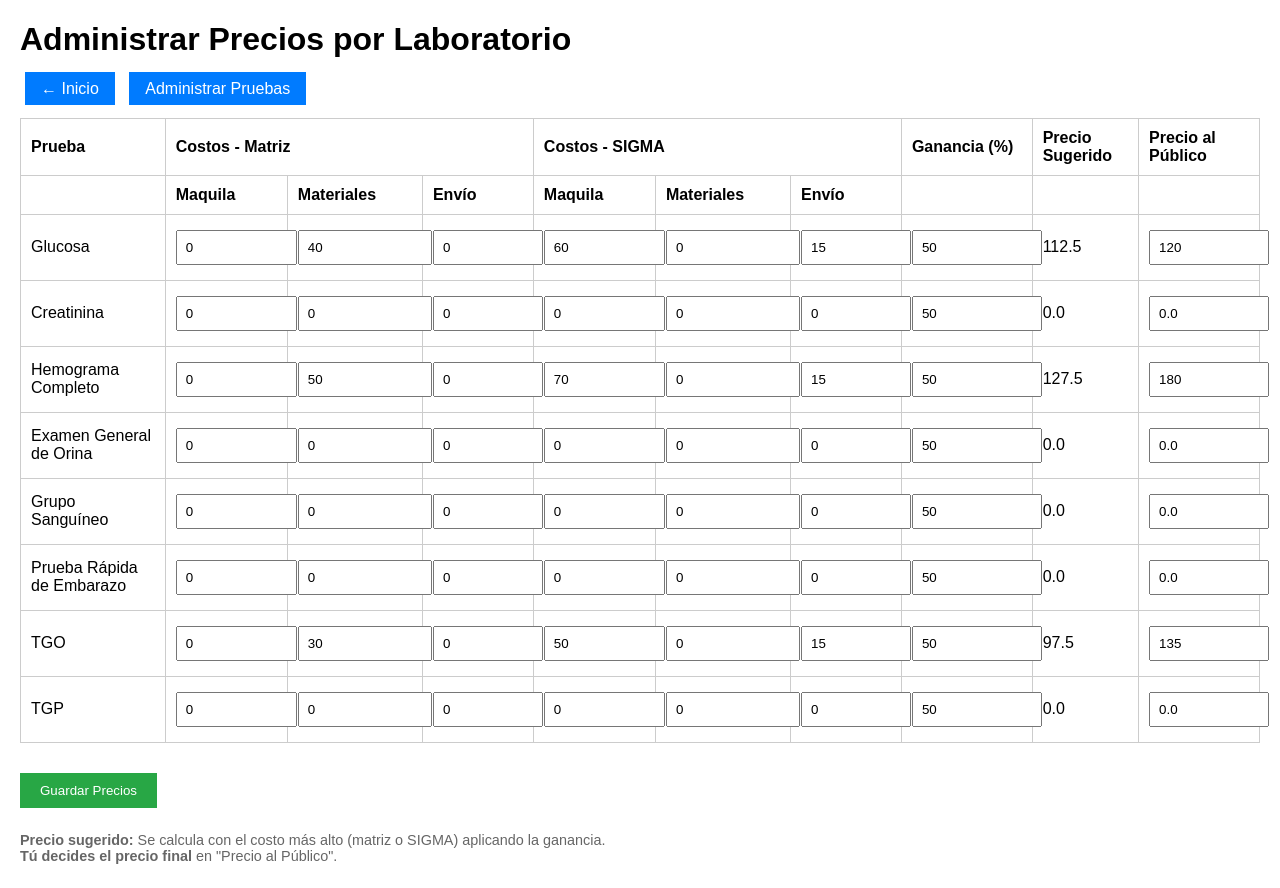
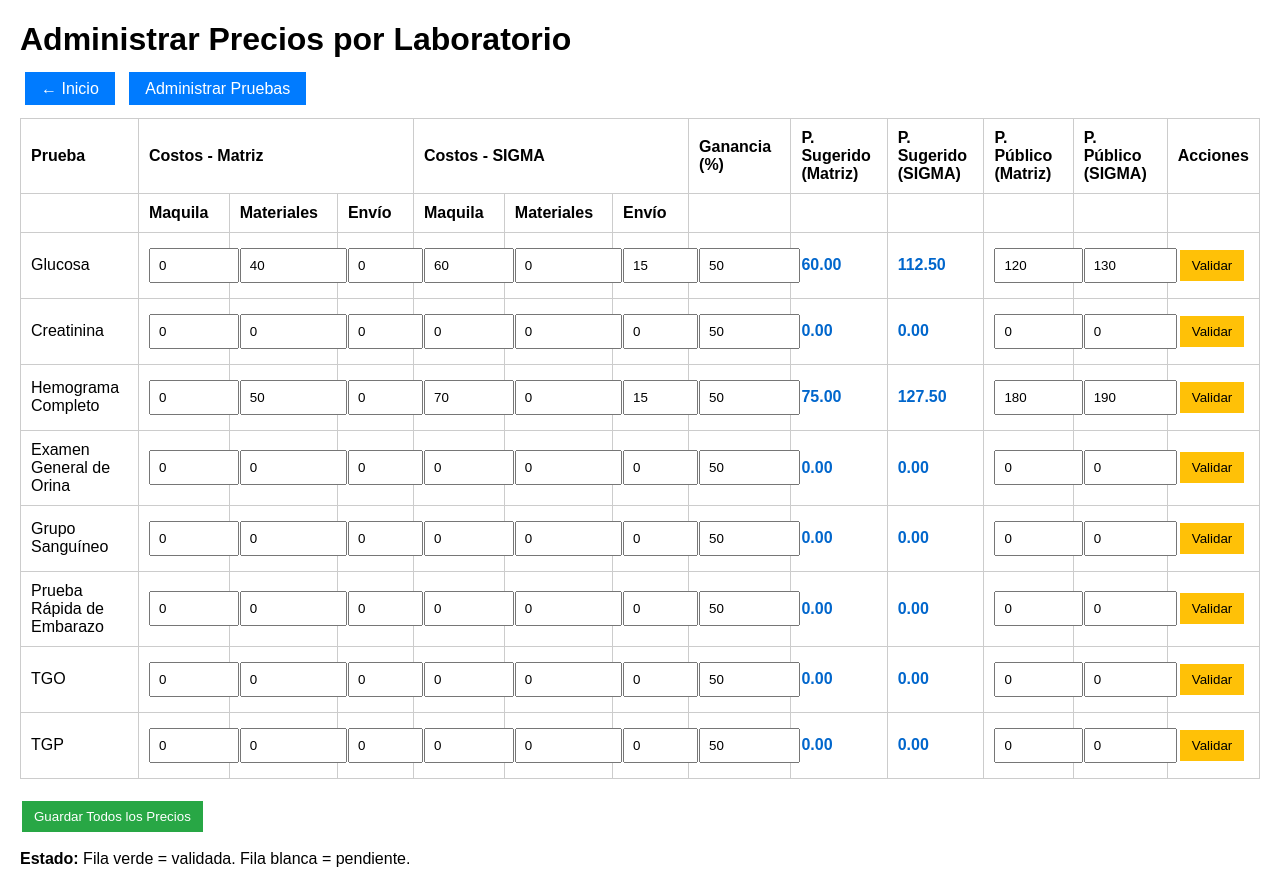
Before and after one commit to qfbwilsonmay-ai/care-laboratorio, a Flask app: page /admin/precios in a window 1280 px wide. Before the commit the page ends 864 px from the top, so only its background shows below. Run offline with Flask 3, Linux system fonts and the light colour scheme.

Commit message:
Implementado: panel de precios con dos precios al público, validación y bloqueo

```diff
--- a/app.py
+++ b/app.py
@@ -23,8 +23,8 @@ def cargar_catalogos():
     # Crear diccionario de precios públicos
     precios_dict = {}
     for p in precios:
-        precios_dict[f"{p['tipo']}_{p['id_elemento']}"] = p['precio_publico']
-
+        key = f"{p['tipo']}_{p['id_elemento']}"
+        precios_dict[key] = p
     return pruebas, contenedores, precios, precios_dict
 
 @app.route('/')
@@ -44,10 +44,10 @@ def registro():
         # Obtener estudios seleccionados
         pruebas_seleccionadas = request.form.getlist('pruebas')
 
-        # Obtener laboratorio de procesamiento para cada prueba
+        # Laboratorio para cada prueba
         laboratorios = {}
         for clave in pruebas_seleccionadas:
-            lab = request.form.get(f'laboratorio_{clave}', 'matriz')  # por defecto: matriz
+            lab = request.form.get(f'laboratorio_{clave}', 'matriz')
             laboratorios[clave] = lab
 
         folio = generar_folio()
@@ -61,12 +61,19 @@ def registro():
         for clave in pruebas_seleccionadas:
             prueba = next((p for p in pruebas if p['clave'] == clave), None)
             if prueba:
-                precio = precios_dict.get(f"prueba_{clave}", 0)
-                # Guardar con laboratorio asignado
+                # Obtener precio según laboratorio
+                precio_data = precios_dict.get(f"prueba_{clave}")
+                if not precio_data:
+                    precio_final = 0
+                else:
+                    precio_final = precio_data.get('precio_publico_matriz', 0)
+                    if laboratorios[clave] == 'sigma':
+                        precio_final = precio_data.get('precio_publico_sigma', 0)
+
                 estudios.append({
                     "clave": clave,
                     "nombre": prueba['nombre'],
-                    "precio": precio,
+                    "precio": precio_final,
                     "procesado_en": laboratorios[clave]
                 })
 
@@ -94,7 +101,7 @@ def registro():
         'registro.html',
         pruebas=pruebas,
         contenedores=contenedores,
-        precios=precios_dict
+        precios_dict=precios_dict
     )
 
 @app.route('/editar_paciente/<folio>', methods=['GET', 'POST'])
@@ -132,11 +139,15 @@ def editar_paciente(folio):
             if clave not in claves_existentes:
                 prueba = next((p for p in pruebas if p['clave'] == clave), None)
                 if prueba:
-                    precio = precios_dict.get(f"prueba_{clave}", 0)
+                    precio_data = precios_dict.get(f"prueba_{clave}")
+                    precio_final = precio_data.get('precio_publico_matriz', 0) if precio_data else 0
+                    if laboratorios[clave] == 'sigma':
+                        precio_final = precio_data.get('precio_publico_sigma', 0) if precio_data else 0
+
                     nuevos_estudios.append({
                         "clave": clave,
                         "nombre": prueba['nombre'],
-                        "precio": precio,
+                        "precio": precio_final,
                         "procesado_en": laboratorios[clave]
                     })
 
@@ -172,7 +183,7 @@ def editar_paciente(folio):
         paciente=paciente,
         pruebas=pruebas_disponibles,
         contenedores=contenedores,
-        precios=precios_dict,
+        precios_dict=precios_dict,
         estudios_asignados=estudios_asignados
     )
 
@@ -279,13 +290,16 @@ def admin_precios():
                     materiales_sigma = float(request.form.get(f'materiales_sigma_{idx}', 0))
                     envio_sigma = float(request.form.get(f'envio_sigma_{idx}', 0))
                     ganancia = float(request.form[f'ganancia_{idx}'])
+                    precio_publico_matriz = float(request.form[f'precio_publico_matriz_{idx}'])
+                    precio_publico_sigma = float(request.form[f'precio_publico_sigma_{idx}'])
+                    validado = request.form.get(f'validado_{idx}') == '1'
                 except:
                     continue
 
                 costo_matriz = maquila_matriz + materiales_matriz + envio_matriz
                 costo_sigma = maquila_sigma + materiales_sigma + envio_sigma
-                precio_sugerido = max(costo_matriz, costo_sigma) * (1 + ganancia / 100)
-                precio_publico = float(request.form.get(f'precio_publico_{idx}', precio_sugerido))
+                precio_sugerido_matriz = round(costo_matriz * (1 + ganancia / 100), 2)
+                precio_sugerido_sigma = round(costo_sigma * (1 + ganancia / 100), 2)
 
                 nuevos_precios.append({
                     "tipo": tipo,
@@ -303,15 +317,20 @@ def admin_precios():
                         }
                     },
                     "ganancia_porcentaje": ganancia,
-                    "precio_sugerido": round(precio_sugerido, 2),
-                    "precio_publico": round(precio_publico, 2)
+                    "precio_sugerido_matriz": precio_sugerido_matriz,
+                    "precio_sugerido_sigma": precio_sugerido_sigma,
+                    "precio_publico_matriz": precio_publico_matriz,
+                    "precio_publico_sigma": precio_publico_sigma,
+                    "validado": validado
                 })
 
+        # Guardar en precios.json
         with open('datos/precios.json', 'w', encoding='utf-8') as f:
             json.dump(nuevos_precios, f, indent=4, ensure_ascii=False)
 
         return redirect(url_for('admin_precios'))
 
+    # Si es GET, cargar datos
     pruebas = cargar_datos('datos/pruebas.json')
     precios = cargar_datos('datos/precios.json')
     precios_dict = {f"{p['tipo']}_{p['id_elemento']}": p for p in precios}
--- a/templates/admin_precios.html
+++ b/templates/admin_precios.html
@@ -7,10 +7,14 @@
         table { width: 100%; border-collapse: collapse; margin: 20px 0; }
         th, td { padding: 10px; border: 1px solid #ccc; text-align: left; }
         input, select { width: 100%; padding: 8px; margin: 5px 0; }
-        button { background: #28a745; color: white; padding: 10px 20px; border: none; margin: 10px 0; }
+        button { padding: 8px 12px; margin: 2px; cursor: pointer; }
+        .btn-guardar { background: #28a745; color: white; border: none; }
+        .btn-editar { background: #007bff; color: white; border: none; }
+        .btn-validar { background: #ffc107; color: black; border: none; }
+        .fila-validada { background-color: #d4edda; } /* Verde claro */
+        .fila-normal { background-color: white; }
+        .sugerido { font-weight: bold; color: #0066cc; }
         .btn { background: #007bff; color: white; padding: 8px 16px; text-decoration: none; margin: 5px; }
-        .info { font-size: 0.9em; color: #666; }
-        .laboratorio { font-weight: bold; color: #0066cc; }
     </style>
 </head>
 <body>
@@ -18,15 +22,18 @@
     <a href="/" class="btn">← Inicio</a>
     <a href="/admin/pruebas" class="btn">Administrar Pruebas</a>
 
-    <form method="POST">
-        <table>
+    <form method="POST" id="formPrecios">
+        <table id="tablaPrecios">
             <tr>
                 <th>Prueba</th>
                 <th colspan="3">Costos - Matriz</th>
                 <th colspan="3">Costos - SIGMA</th>
                 <th>Ganancia (%)</th>
-                <th>Precio Sugerido</th>
-                <th>Precio al Público</th>
+                <th>P. Sugerido (Matriz)</th>
+                <th>P. Sugerido (SIGMA)</th>
+                <th>P. Público (Matriz)</th>
+                <th>P. Público (SIGMA)</th>
+                <th>Acciones</th>
             </tr>
             <tr>
                 <th></th>
@@ -39,47 +46,115 @@
                 <th></th>
                 <th></th>
                 <th></th>
+                <th></th>
+                <th></th>
+                <th></th>
             </tr>
             {% for p in pruebas %}
             {% set precio = precios_dict.get('prueba_' + p.clave) or {} %}
             {% set costos = precio.costos or {} %}
             {% set matriz = costos.matriz or {} %}
             {% set sigma = costos.sigma or {} %}
-            <tr>
+            {% set validado = precio.validado or false %}
+            {% set clase_fila = "fila-validada" if validado else "fila-normal" %}
+
+            <tr class="{{ clase_fila }}" id="fila_{{ loop.index }}">
                 <td>
                     {{ p.nombre }}
                     <input type="hidden" name="tipo_{{ loop.index }}" value="prueba">
                     <input type="hidden" name="id_{{ loop.index }}" value="{{ p.clave }}">
+                    <input type="hidden" name="validado_{{ loop.index }}" id="validado_{{ loop.index }}" value="{{ '1' if validado else '0' }}">
                 </td>
                 <!-- Costos Matriz -->
-                <td><input type="number" step="0.01" name="maquila_matriz_{{ loop.index }}" value="{{ matriz.maquila if matriz.maquila else 0 }}"></td>
-                <td><input type="number" step="0.01" name="materiales_matriz_{{ loop.index }}" value="{{ matriz.materiales if matriz.materiales else 0 }}"></td>
-                <td><input type="number" step="0.01" name="envio_matriz_{{ loop.index }}" value="{{ matriz.envio if matriz.envio else 0 }}"></td>
+                <td><input type="number" step="0.01" name="maquila_matriz_{{ loop.index }}" value="{{ matriz.maquila if matriz.maquila else 0 }}" class="costo" data-idx="{{ loop.index }}" {{ 'readonly' if validado else '' }}></td>
+                <td><input type="number" step="0.01" name="materiales_matriz_{{ loop.index }}" value="{{ matriz.materiales if matriz.materiales else 0 }}" class="costo" data-idx="{{ loop.index }}" {{ 'readonly' if validado else '' }}></td>
+                <td><input type="number" step="0.01" name="envio_matriz_{{ loop.index }}" value="{{ matriz.envio if matriz.envio else 0 }}" class="costo" data-idx="{{ loop.index }}" {{ 'readonly' if validado else '' }}></td>
                 <!-- Costos SIGMA -->
-                <td><input type="number" step="0.01" name="maquila_sigma_{{ loop.index }}" value="{{ sigma.maquila if sigma.maquila else 0 }}"></td>
-                <td><input type="number" step="0.01" name="materiales_sigma_{{ loop.index }}" value="{{ sigma.materiales if sigma.materiales else 0 }}"></td>
-                <td><input type="number" step="0.01" name="envio_sigma_{{ loop.index }}" value="{{ sigma.envio if sigma.envio else 0 }}"></td>
+                <td><input type="number" step="0.01" name="maquila_sigma_{{ loop.index }}" value="{{ sigma.maquila if sigma.maquila else 0 }}" class="costo" data-idx="{{ loop.index }}" {{ 'readonly' if validado else '' }}></td>
+                <td><input type="number" step="0.01" name="materiales_sigma_{{ loop.index }}" value="{{ sigma.materiales if sigma.materiales else 0 }}" class="costo" data-idx="{{ loop.index }}" {{ 'readonly' if validado else '' }}></td>
+                <td><input type="number" step="0.01" name="envio_sigma_{{ loop.index }}" value="{{ sigma.envio if sigma.envio else 0 }}" class="costo" data-idx="{{ loop.index }}" {{ 'readonly' if validado else '' }}></td>
                 <!-- Ganancia -->
-                <td><input type="number" step="0.1" name="ganancia_{{ loop.index }}" value="{{ precio.ganancia_porcentaje if precio.ganancia_porcentaje else 50 }}" required></td>
-                <!-- Precio Sugerido -->
+                <td><input type="number" step="0.1" name="ganancia_{{ loop.index }}" value="{{ precio.ganancia_porcentaje if precio.ganancia_porcentaje else 50 }}" class="ganancia" data-idx="{{ loop.index }}" required {{ 'readonly' if validado else '' }}></td>
+                <!-- Precio Sugerido (Matriz) -->
+                <td class="sugerido" id="sugerido_matriz_{{ loop.index }}">{{ "%.2f"|format(precio.precio_sugerido_matriz if precio.precio_sugerido_matriz else 0) }}</td>
+                <!-- Precio Sugerido (SIGMA) -->
+                <td class="sugerido" id="sugerido_sigma_{{ loop.index }}">{{ "%.2f"|format(precio.precio_sugerido_sigma if precio.precio_sugerido_sigma else 0) }}</td>
+                <!-- Precio Público (Matriz) -->
+                <td><input type="number" step="0.01" name="precio_publico_matriz_{{ loop.index }}" value="{{ precio.precio_publico_matriz if precio.precio_publico_matriz else 0 }}" required {{ 'readonly' if validado else '' }}></td>
+                <!-- Precio Público (SIGMA) -->
+                <td><input type="number" step="0.01" name="precio_publico_sigma_{{ loop.index }}" value="{{ precio.precio_publico_sigma if precio.precio_publico_sigma else 0 }}" required {{ 'readonly' if validado else '' }}></td>
+                <!-- Acciones -->
                 <td>
-                    {% set costo_matriz = (matriz.maquila if matriz.maquila else 0) + (matriz.materiales if matriz.materiales else 0) + (matriz.envio if matriz.envio else 0) %}
-                    {% set costo_sigma = (sigma.maquila if sigma.maquila else 0) + (sigma.materiales if sigma.materiales else 0) + (sigma.envio if sigma.envio else 0) %}
-                    {% set max_costo = costo_matriz if costo_matriz > costo_sigma else costo_sigma %}
-                    {% set sugerido = (max_costo * (1 + (precio.ganancia_porcentaje if precio.ganancia_porcentaje else 50) / 100)) | round(2) %}
-                    <span>{{ sugerido }}</span>
+                    {% if validado %}
+                        <button type="button" class="btn-editar" onclick="editarFila({{ loop.index }})">Editar</button>
+                    {% else %}
+                        <button type="button" class="btn-validar" onclick="validarFila({{ loop.index }})">Validar</button>
+                    {% endif %}
                 </td>
-                <!-- Precio Público -->
-                <td><input type="number" step="0.01" name="precio_publico_{{ loop.index }}" value="{{ precio.precio_publico if precio.precio_publico else sugerido }}" required></td>
             </tr>
             {% endfor %}
         </table>
-        <button type="submit">Guardar Precios</button>
+        <button type="submit" class="btn-guardar">Guardar Todos los Precios</button>
     </form>
 
-    <p class="info">
-        <strong>Precio sugerido:</strong> Se calcula con el costo más alto (matriz o SIGMA) aplicando la ganancia.<br>
-        <strong>Tú decides el precio final</strong> en "Precio al Público".
-    </p>
+    <p><strong>Estado:</strong> Fila verde = validada. Fila blanca = pendiente.</p>
+
+    <script>
+        function calcularSugeridos(idx) {
+            const maquilaMatriz = parseFloat(document.querySelector(`[name="maquila_matriz_${idx}"]`).value) || 0;
+            const materialesMatriz = parseFloat(document.querySelector(`[name="materiales_matriz_${idx}"]`).value) || 0;
+            const envioMatriz = parseFloat(document.querySelector(`[name="envio_matriz_${idx}"]`).value) || 0;
+            const maquilaSigma = parseFloat(document.querySelector(`[name="maquila_sigma_${idx}"]`).value) || 0;
+            const materialesSigma = parseFloat(document.querySelector(`[name="materiales_sigma_${idx}"]`).value) || 0;
+            const envioSigma = parseFloat(document.querySelector(`[name="envio_sigma_${idx}"]`).value) || 0;
+            const ganancia = parseFloat(document.querySelector(`[name="ganancia_${idx}"]`).value) || 0;
+
+            const costoMatriz = maquilaMatriz + materialesMatriz + envioMatriz;
+            const costoSigma = maquilaSigma + materialesSigma + envioSigma;
+
+            const sugeridoMatriz = costoMatriz * (1 + ganancia / 100);
+            const sugeridoSigma = costoSigma * (1 + ganancia / 100);
+
+            document.getElementById(`sugerido_matriz_${idx}`).textContent = sugeridoMatriz.toFixed(2);
+            document.getElementById(`sugerido_sigma_${idx}`).textContent = sugeridoSigma.toFixed(2);
+        }
+
+        function validarFila(idx) {
+            const inputs = document.querySelectorAll(`#fila_${idx} input`);
+            inputs.forEach(input => {
+                if (input.name.startsWith('precio_publico_')) return;
+                input.setAttribute('readonly', 'readonly');
+            });
+            document.getElementById(`fila_${idx}`).classList.add('fila-validada');
+            document.getElementById(`validado_${idx}`).value = '1';
+            document.querySelector(`#fila_${idx} td:last-child`).innerHTML =
+                `<button type="button" class="btn-editar" onclick="editarFila(${idx})">Editar</button>`;
+        }
+
+        function editarFila(idx) {
+            const inputs = document.querySelectorAll(`#fila_${idx} input`);
+            inputs.forEach(input => {
+                if (input.name.startsWith('precio_publico_')) return;
+                input.removeAttribute('readonly');
+            });
+            document.getElementById(`fila_${idx}`).classList.remove('fila-validada');
+            document.getElementById(`validado_${idx}`).value = '0';
+            document.querySelector(`#fila_${idx} td:last-child`).innerHTML =
+                `<button type="button" class="btn-validar" onclick="validarFila(${idx})">Validar</button>`;
+        }
+
+        document.querySelectorAll('.costo, .ganancia').forEach(input => {
+            input.addEventListener('input', function() {
+                const idx = this.getAttribute('data-idx');
+                calcularSugeridos(idx);
+            });
+        });
+
+        // Calcular todos al cargar
+        document.querySelectorAll('.costo').forEach(input => {
+            const idx = input.getAttribute('data-idx');
+            calcularSugeridos(idx);
+        });
+    </script>
 </body>
 </html>
```
Also changed, not shown: datos/precios.json (+10 -23 lines).
